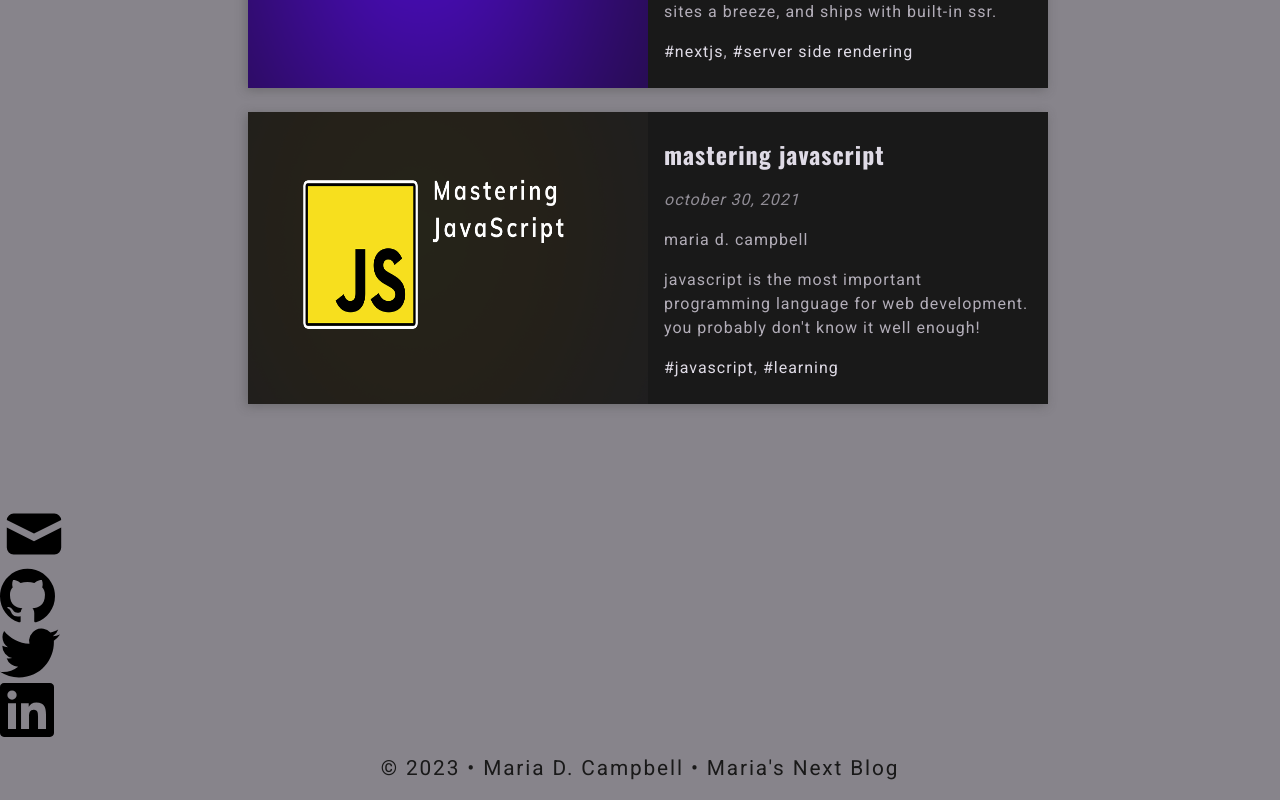
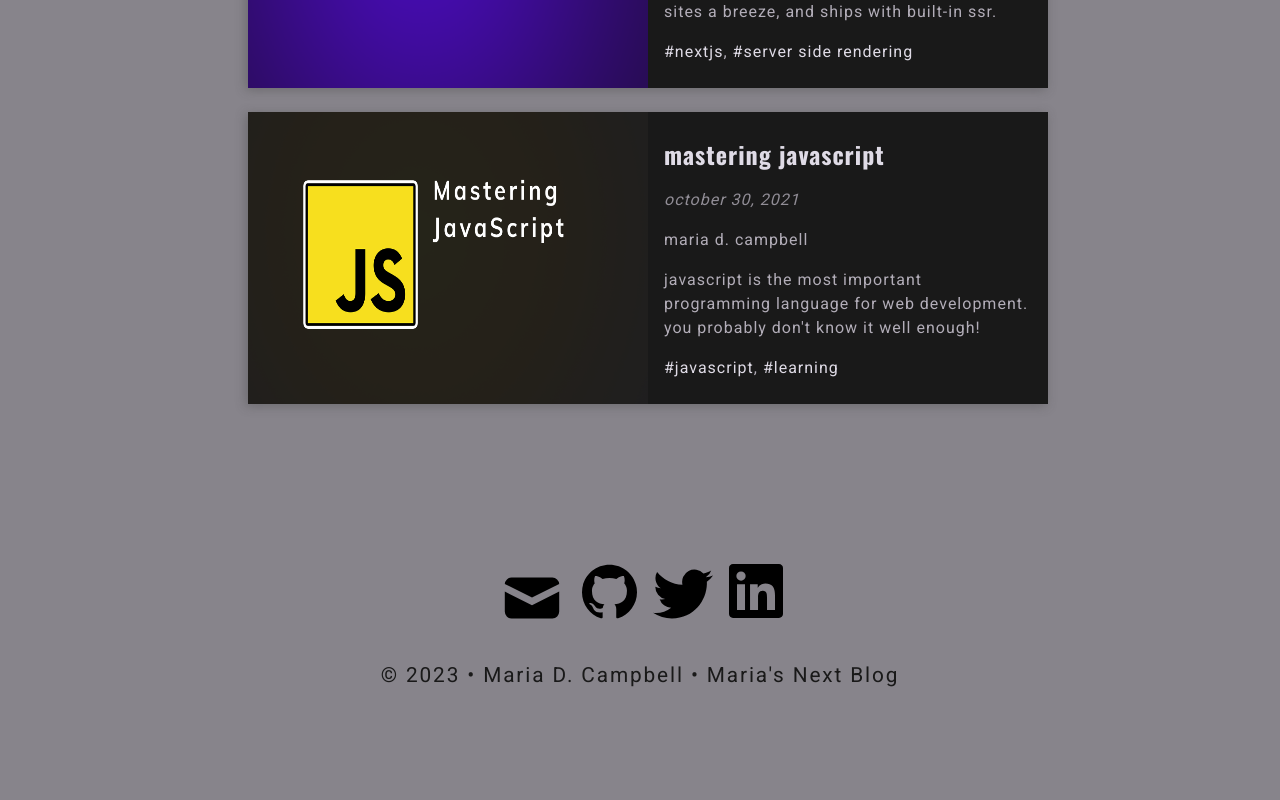
Before and after one commit to interglobalmedia/nextjs-fullstack-blog, a Next.js app: page / in a window 1280 px wide. Shown: the part 940-1740 px from the top of the page. After the commit the page ends 1647 px from the top, so only its background shows below. Built offline with nearby package versions, Linux system fonts and the light colour scheme.

Commit message:
NFB-26 #resolve #time 1m #comment add tailwind config

```diff
--- /dev/null
+++ b/tailwind.config.js
@@ -0,0 +1,11 @@
+/** @type {import('tailwindcss').Config} */
+module.exports = {
+  content: [
+    './pages/**/*.{js,ts,jsx,tsx}',
+    './components/**/*.{js,ts,jsx,tsx}',
+  ],
+  theme: {
+    extend: {},
+  },
+  plugins: [],
+}
```
